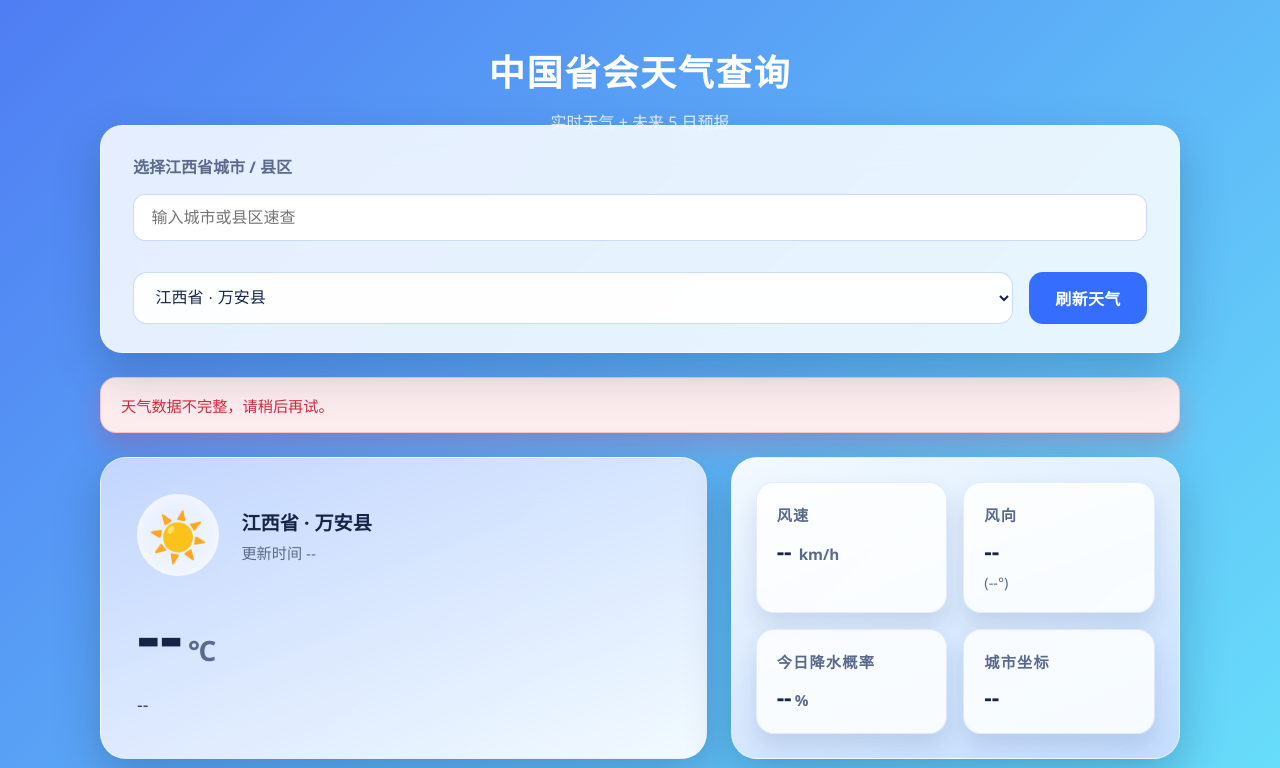
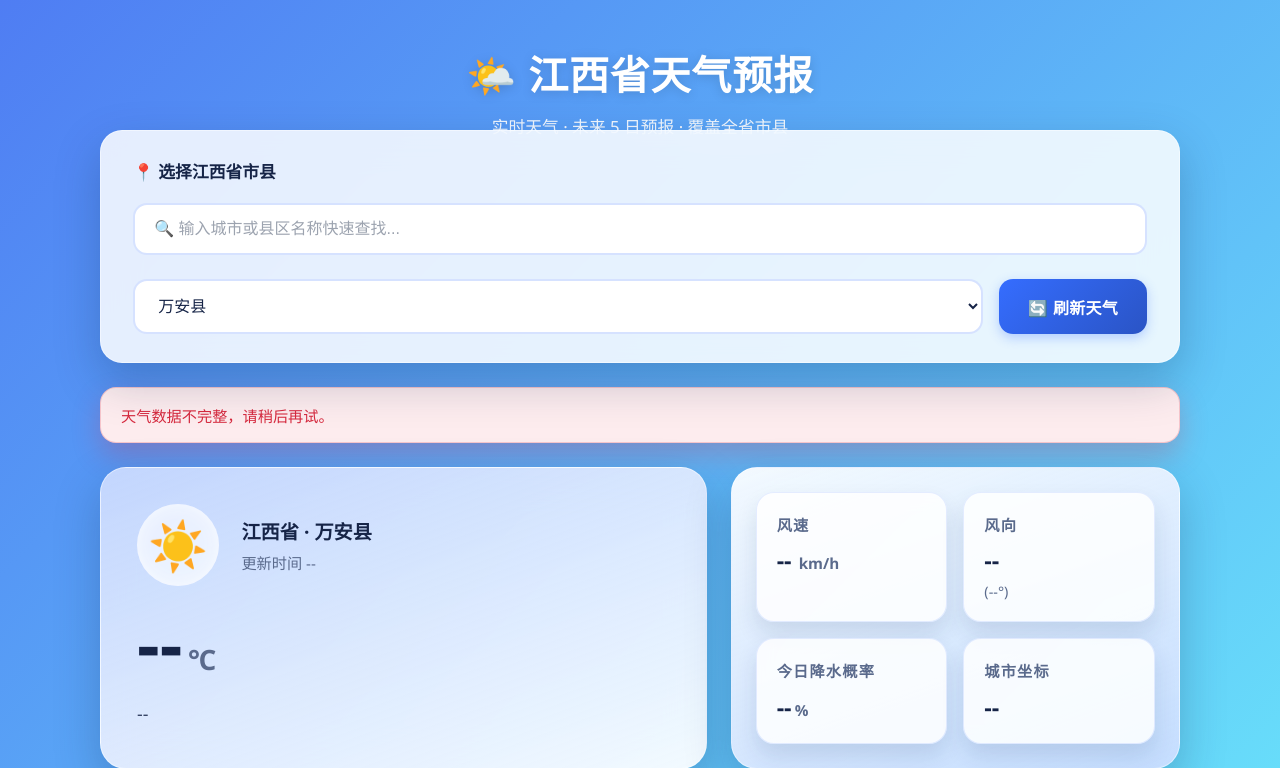
Before and after one commit to xieziji9-alt/jiangxi-weather, a Flask app: page / in a window 1280 px wide. Shown: the top 768 px of the page. Run offline with Flask 3, Linux system fonts and the light colour scheme; data that the repository does not hold is empty.

Commit message:
优化界面：修改标题为'江西省天气预报'，美化样式和控件

```diff
--- a/static/styles.css
+++ b/static/styles.css
@@ -46,15 +46,17 @@ a:hover {
 
 .page-title {
   margin: 0;
-  font-size: 2.25rem;
+  font-size: 2.5rem;
   font-weight: 700;
-  letter-spacing: 0.05em;
+  letter-spacing: 0.02em;
+  text-shadow: 0 2px 12px rgba(0, 0, 0, 0.15);
 }
 
 .page-subtitle {
   margin: 0.75rem 0 0;
-  font-size: 1rem;
-  opacity: 0.85;
+  font-size: 1.05rem;
+  opacity: 0.92;
+  font-weight: 400;
 }
 
 .page-main {
@@ -91,9 +93,10 @@ a:hover {
 }
 
 .controls__label {
-  font-size: 1rem;
+  font-size: 1.05rem;
   font-weight: 600;
-  color: var(--muted);
+  color: var(--text-color);
+  margin-bottom: 0.25rem;
 }
 
 .control-row {
@@ -104,62 +107,75 @@ a:hover {
 
 select {
   flex: 1 1 320px;
-  padding: 0.9rem 1.1rem;
+  padding: 0.95rem 1.2rem;
   border-radius: 14px;
-  border: 1px solid rgba(53, 109, 255, 0.25);
+  border: 2px solid rgba(53, 109, 255, 0.2);
   font-size: 1rem;
-  background: rgba(255, 255, 255, 0.94);
+  background: #fff;
   color: var(--text-color);
   outline: none;
-  transition: border-color 0.2s, box-shadow 0.2s;
+  transition: all 0.25s ease;
+  cursor: pointer;
+  font-weight: 500;
+}
+
+select:hover {
+  border-color: rgba(53, 109, 255, 0.4);
 }
 
 select:focus {
   border-color: var(--accent);
-  box-shadow: 0 0 0 3px rgba(53, 109, 255, 0.2);
+  box-shadow: 0 0 0 4px rgba(53, 109, 255, 0.15);
+  transform: translateY(-1px);
 }
 
 .city-search {
   width: 100%;
-  padding: 0.85rem 1.1rem;
-  border-radius: 12px;
-  border: 1px solid rgba(53, 109, 255, 0.25);
+  padding: 0.95rem 1.2rem;
+  border-radius: 14px;
+  border: 2px solid rgba(53, 109, 255, 0.2);
   font-size: 1rem;
   background: #fff;
   color: var(--text-color);
   outline: none;
-  margin-bottom: 0.9rem;
-  transition: border-color 0.2s, box-shadow 0.2s, background 0.2s;
+  margin-bottom: 0.5rem;
+  transition: all 0.25s ease;
 }
 
 .city-search:focus {
   border-color: var(--accent);
-  box-shadow: 0 0 0 3px rgba(53, 109, 255, 0.2);
-  background: rgba(255, 255, 255, 0.96);
+  box-shadow: 0 0 0 4px rgba(53, 109, 255, 0.15);
+  background: rgba(255, 255, 255, 1);
+  transform: translateY(-1px);
+}
+
+.city-search::placeholder {
+  color: #9ca3af;
 }
 
 button {
-  padding: 0.9rem 1.65rem;
+  padding: 0.95rem 1.8rem;
   border-radius: 14px;
   border: none;
   cursor: pointer;
-  background: var(--accent);
+  background: linear-gradient(135deg, var(--accent), var(--accent-dark));
   color: #fff;
   font-size: 1rem;
   font-weight: 600;
   letter-spacing: 0.02em;
-  transition: background 0.2s, transform 0.2s, box-shadow 0.2s;
+  transition: all 0.25s ease;
+  box-shadow: 0 4px 12px rgba(53, 109, 255, 0.3);
 }
 
 button:hover {
-  background: var(--accent-dark);
-  transform: translateY(-1px);
-  box-shadow: 0 12px 24px rgba(42, 84, 197, 0.25);
+  background: linear-gradient(135deg, var(--accent-dark), #1e3a8a);
+  transform: translateY(-2px);
+  box-shadow: 0 8px 20px rgba(42, 84, 197, 0.4);
 }
 
 button:active {
   transform: translateY(0);
-  box-shadow: none;
+  box-shadow: 0 2px 8px rgba(42, 84, 197, 0.3);
 }
 
 .status-message {
--- a/templates/base.html
+++ b/templates/base.html
@@ -3,13 +3,13 @@
   <head>
     <meta charset="utf-8">
     <meta name="viewport" content="width=device-width, initial-scale=1">
-    <title>{% block title %}中国省会天气查询{% endblock %}</title>
+    <title>{% block title %}江西省天气预报{% endblock %}</title>
     <link rel="stylesheet" href="{{ url_for('static', filename='styles.css') }}">
   </head>
   <body>
     <header class="page-header">
-      <h1 class="page-title">中国省会天气查询</h1>
-      <p class="page-subtitle">实时天气 + 未来 5 日预报</p>
+      <h1 class="page-title">🌤️ 江西省天气预报</h1>
+      <p class="page-subtitle">实时天气 · 未来 5 日预报 · 覆盖全省市县</p>
     </header>
     <main class="page-main">
       {% block content %}{% endblock %}
--- a/templates/index.html
+++ b/templates/index.html
@@ -3,24 +3,24 @@
 {% block content %}
   <section class="controls glass">
     <div class="controls__inner">
-      <label class="controls__label" for="city-select">&#36873;&#25321;&#27743;&#35199;&#30465;&#22478;&#24066; / &#21439;&#21306;</label>
+      <label class="controls__label" for="city-select">📍 选择江西省市县</label>
       <input
         id="city-search"
         class="city-search"
         type="text"
-        placeholder="&#36755;&#20837;&#22478;&#24066;&#25110;&#21439;&#21306;&#36895;&#26597;"
-        aria-label="&#36755;&#20837;&#22478;&#24066;&#25110;&#21439;&#21306;&#36895;&#26597;"
+        placeholder="🔍 输入城市或县区名称快速查找..."
+        aria-label="输入城市或县区速查"
         autocomplete="off"
       >
       <div class="control-row">
-        <select id="city-select" aria-label="&#36873;&#25321;&#27743;&#35199;&#30465;&#22478;&#24066;&#25110;&#21439;&#21306;">
+        <select id="city-select" aria-label="选择江西省城市或县区">
           {% for location in locations %}
             <option value="{{ location.id }}" {% if location.id == default_location.id %}selected{% endif %}>
-              {{ location.province }} &#183; {{ location.city }}
+              {{ location.city }}
             </option>
           {% endfor %}
         </select>
-        <button id="refresh-btn" type="button">刷新天气</button>
+        <button id="refresh-btn" type="button">🔄 刷新天气</button>
       </div>
     </div>
   </section>
@@ -126,7 +126,7 @@
   ]);
 
   function createOptionLabel(location) {
-    return `${location.province} ${DOT} ${location.city}`;
+    return location.city;
   }
 
   function formatNumber(value, digits = 1) {
```
